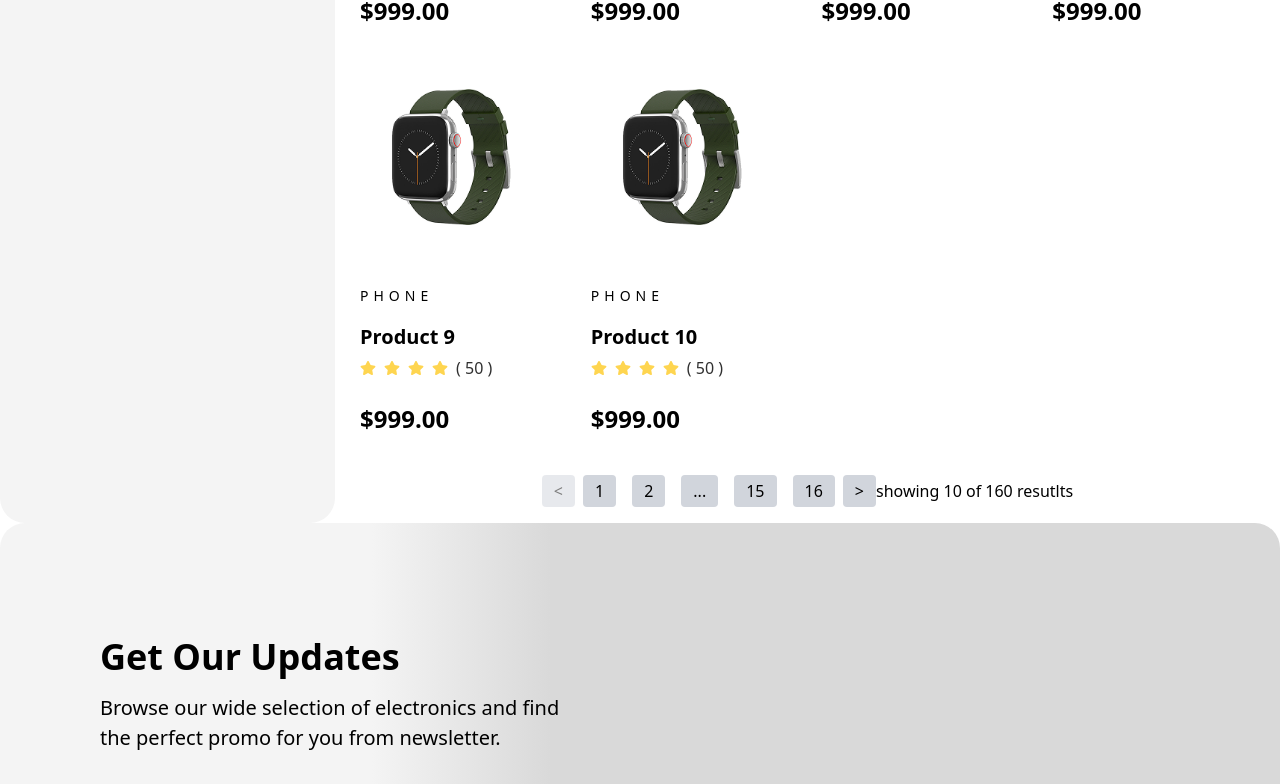
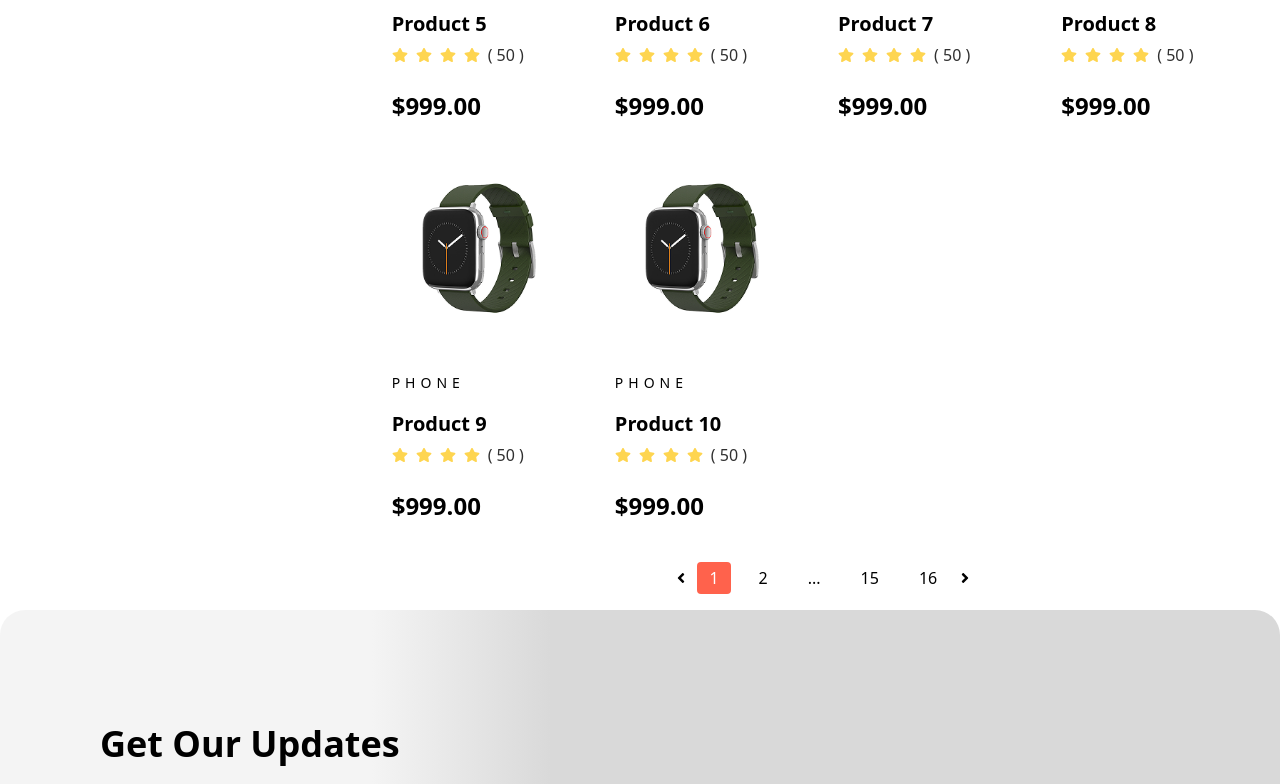
Before and after one commit to mn-sohel/eshop, a React (Vite) app: page /product-list in a window 1280 px wide. Shown: the part 1103-1887 px from the top of the page. Built offline with nearby package versions, Linux system fonts and the light colour scheme.

Commit message:
Pagination active page done P-25
Part - 25

```diff
--- a/src/components/Pagination.jsx
+++ b/src/components/Pagination.jsx
@@ -1,6 +1,9 @@
-import React from 'react'
+import React, { useState } from 'react'
+import { FaAngleLeft, FaAngleRight } from 'react-icons/fa';
 
 const Pagination = ({totalItems, itemsPerPage, currentPage, onPageChange}) => {
+
+    let [active, setActive] = useState(1);
 
     const totalPages = Math.ceil(totalItems / itemsPerPage)
     const maxPagesToShow = 7;
@@ -26,54 +29,40 @@ const Pagination = ({totalItems, itemsPerPage, currentPage, onPageChange}) => {
                 pages.push("...")
             }
         }
-
     }
 
-
-    // const pagesToShowBeforeAfter = 3
-
-    // let startPage = Math.max(1, currentPage - pagesToShowBeforeAfter)
-    // let endPage = Math.min(totalPages, currentPage + pagesToShowBeforeAfter)
-
-    // if(endPage - startPage + 1 < maxPagesToShow){
-    //     if(startPage > 1){
-    //         startPage = Math.max(1, endPage - maxPagesToShow + 1)
-    //     }
-    //     endPage = Math.min(totalPages, startPage + maxPagesToShow - 1)
-    // }
-
-    // const pageNumbers = []
-    // for(let i = startPage; i <= endPage; i++){
-    //     pageNumbers.push(i)
-    // }
-
+    let handleClick = (number) => {
+        onPageChange(number)
+        setActive(number)
+    }
 
   return (
     <div className='flex items-center justify-center p-4'>
         <button
-            onClick={()=> onPageChange(currentPage - 1)}
+            onClick={()=> handleClick(currentPage - 1)}
             disabled={currentPage === 1}
-            className='px-3 py-1 rounded bg-gray-300 disabled:opacity-50 hover:bg-gray-500 cursor-pointer'
+            className='cursor-pointer'
         >
-            &lt;
+            <FaAngleLeft />
         </button>
 
         {pages.map((number,index)=>(
             <button
                 key={index}
-                onClick={()=> onPageChange(number)}
-                className='px-3 py-1 mx-2 rounded bg-gray-300 disabled:opacity-50 hover:bg-gray-500 cursor-pointer'
+                // onClick={()=> onPageChange(number)}
+                onClick={()=>handleClick(number)}
+                className={`px-3 py-1 mx-2 rounded disabled:opacity-50 ${active == number && "bg-[#FF624C] text-white"} hover:bg-[#FF624C] hover:text-white cursor-pointer`}
             >{number}</button>
         ))}
 
         <button
-            onClick={()=> onPageChange(currentPage + 1)}
+            onClick={()=> handleClick(currentPage + 1)}
             disabled={currentPage === totalPages}
-            className='px-3 py-1 rounded bg-gray-300 disabled:opacity-50 hover:bg-gray-500 cursor-pointer'
+            className='cursor-pointer'
         >
-            &gt;
+            <FaAngleRight />
         </button>
-        <span>
+        <span className='numbers'>
             showing {currentPage * itemsPerPage} of {totalItems} resutlts
         </span>
 
--- a/src/index.css
+++ b/src/index.css
@@ -55,3 +55,9 @@ input[type=range]::-moz-range-thumb{
 .targetinput:checked + .customcheck span{
   opacity: 1;
 }
+
+.numbers{
+  position: absolute;
+  top: 82px;
+  left: 8px;
+}
--- a/src/pages/ProductListPage.jsx
+++ b/src/pages/ProductListPage.jsx
@@ -25,8 +25,9 @@ const ProductListPage = () => {
 
   return (
     <Container>
-      <div className="flex mt-[64px]">
-        <div className="w-[355px] bg-[#F4F4F4] rounded-[25px] p-12">
+      <div className="flex mt-16 gap-x-[50px]">
+        <div className="w-[355px] relative">
+          <div className="bg-[#F4F4F4] rounded-[25px] p-12 sticky top-0">
             <ProductListSidebarContent>
               <div className="relative after:absolute after:bottom-[-40px] after:left-0 after:w-full after:h-[1px] after:content[''] after:bg-[#B7B7B7]">
                 <CustomCheckBox text="Computers & Tablets" />
@@ -51,7 +52,12 @@ const ProductListPage = () => {
             </ProductListSidebarContent>
             <PriceRange />
           </div>
-        <div className="w-[80%]">
+        </div>
+        <div className="w-[80%] relative">
+          <h2 className="font-['Poppins'] font-semibold text-[36px] mb-[30px]">
+            Products
+          </h2>
+            <div className="bg-red-400 flex justify-end">dfdfdf</div>
           <div className="flex gap-1 flex-wrap">
             {currentProducts.map((item, index) => (
               <div className="w-[24%]" key={index}>
@@ -70,6 +76,7 @@ const ProductListPage = () => {
               </div>
             ))}
           </div>
+          <div className="flex justify-center">
             <Pagination
               totalItems={products.length}
               itemsPerPage={itemsPerPage}
@@ -78,6 +85,7 @@ const ProductListPage = () => {
             />
           </div>
         </div>
+      </div>
     </Container>
   );
 };
```
Lines whose indentation alone changed are shown as unchanged.
